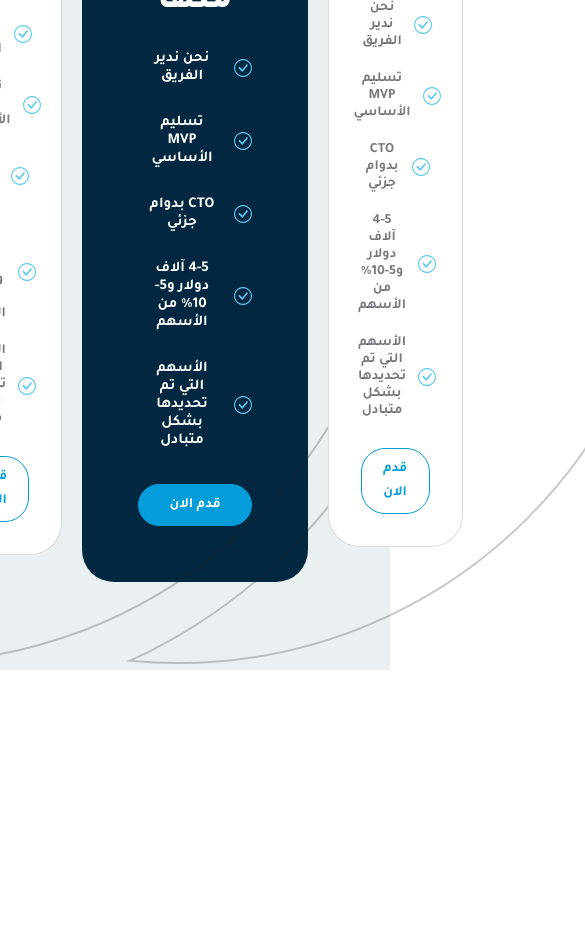
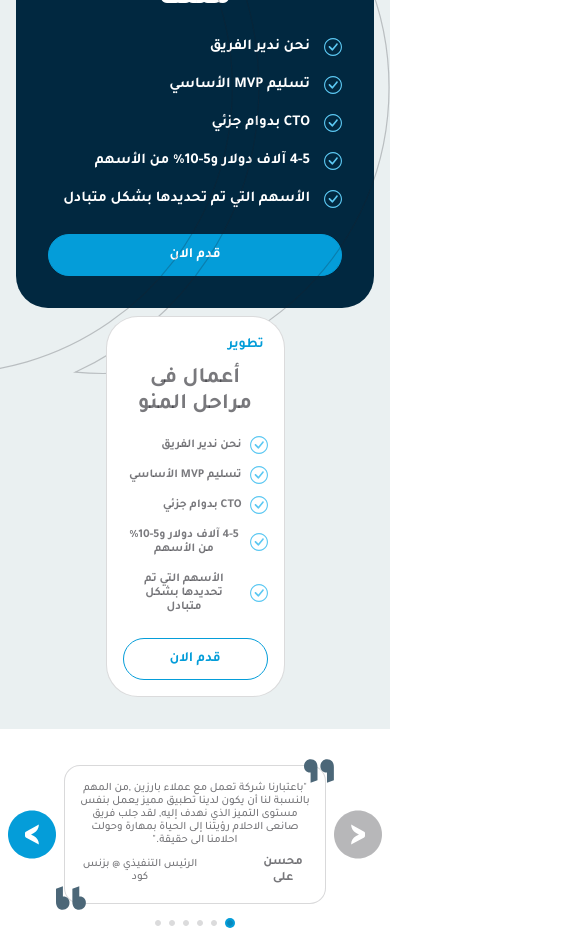
Before and after one commit to mosayed40/Dream-makers, a React (Vite) app: page / in a window 390 px wide. Shown: the part 4880-5820 px from the top of the page, 585 px wide, since content can reach past the window. Before the commit the page ends 5550 px from the top, so only its background shows below. Built offline with nearby package versions, Linux system fonts and the light colour scheme.

Commit message:
AboutTheCompany

```diff
--- a/src/comp/Home-page/AboutTheCompany.jsx
+++ b/src/comp/Home-page/AboutTheCompany.jsx
@@ -2,10 +2,10 @@ import styles from "./AboutTheCompany.module.css";
 
 export default function AboutTheCompany() {
   return (
+    <div className={styles.TheCompany}>
+      <img src="assets/icons/AboutTheCompany/Button-left.svg" />
       <div className={styles.container}>
-      <img src="assets/icons/AboutTheCompany/Button-left.svg" />
-      <div className={styles.section}>
-        <div>
+        <div className={styles.textContainer}>
           <img
             src="assets/icons/AboutTheCompany/icon-top-right.svg"
             className={styles.img1}
@@ -16,27 +16,35 @@ export default function AboutTheCompany() {
           />
           <p>
             "باعتبارنا شركة تعمل مع عملاء بارزين ,من المهم بالنسبة لنا أن يكون
-            لدينا تطبيق مميز يعمل بنفس مستوى
-            <br /> التميز الذي نهدف إليه, لقد جلب فريق صانعى الاحلام رؤيتنا إلى
-            الحياة بمهارة وحولت احلامنا الى حقيقة."
+            لدينا تطبيق مميز يعمل بنفس مستوى التميز الذي نهدف إليه, لقد جلب فريق
+            صانعى الاحلام رؤيتنا إلى الحياة بمهارة وحولت احلامنا الى حقيقة."
           </p>
-          <section>
-            <h4>محسن على</h4>
+          <div className={styles.profile}>
+            <h4 className={styles.name}>محسن على</h4>
             <p>الرئيس التنفيذي @ بزنس كود</p>
-          </section>
           </div>
-        <section
+        </div>
+        <center
           style={{
-            // background: "red",
             display: "flex",
             gap: "8px",
-
             position: "absolute",
             bottom: "-20px",
             left: "50%",
             transform: "translateX(-50%)",
           }}
         >
+          <Icons />
+        </center>
+      </div>
+      <img src="assets/icons/AboutTheCompany/Button-right.svg" />
+    </div>
+  );
+}
+
+function Icons() {
+  return (
+    <>
       <img src="assets/icons/AboutTheCompany/Button - Go to testimonial 2.svg" />
       <img src="assets/icons/AboutTheCompany/Button - Go to testimonial 2.svg" />
       <img src="assets/icons/AboutTheCompany/Button - Go to testimonial 2.svg" />
@@ -50,9 +58,6 @@ export default function AboutTheCompany() {
           borderRadius: "50%",
         }}
       />
-        </section>
-      </div>
-      <img src="assets/icons/AboutTheCompany/Button-right.svg" />
-    </div>
+    </>
   );
 }
--- a/src/comp/Home-page/AboutTheCompany.module.css
+++ b/src/comp/Home-page/AboutTheCompany.module.css
@@ -1,15 +1,14 @@
-.container {
-  padding: 150px 60px;
+.TheCompany {
+  padding: 100px 60px;
   display: flex;
   gap: 10px;
 }
-.section {
+.container {
   padding: 8px 88px;
   width: 90%;
   position: relative;
 }
-.section div {
-  border: 1px solid #000;
+.textContainer {
   direction: rtl;
   display: flex;
   padding: 56px 24px 32px 24px;
@@ -22,13 +21,15 @@
   opacity: 0.7;
   background: #fff;
 }
-.section div p {
+
+.textContainer p {
   color: #202026de;
   text-align: center;
   font-size: 22px;
   font-style: normal;
   font-weight: 500;
 }
+
 .img1 {
   position: absolute;
   top: 0;
@@ -39,15 +40,48 @@
   bottom: 0;
   left: 66px;
 }
-.section div section {
+.profile {
   display: flex;
   gap: 50px;
-  justify-content: center;
   text-align: center;
   align-items: center;
+  justify-content: center;
 }
-.section div section h4 {
+.name {
   font-size: 24px;
   font-weight: 600;
   color: #202026de;
 }
+@media screen and (max-width: 768px) {
+  .TheCompany {
+    padding: 32px 8px;
+    gap: 0px;
+  }
+  .container {
+    padding: 4px 8px;
+    width: 100%;
+  }
+  .textContainer {
+    padding: 16px 12px;
+    gap: 8px;
+    border-radius: 16px;
+  }
+  .textContainer p {
+    font-size: 0.7em;
+  }
+  .img1 {
+    width: 30px;
+    height: 30px;
+    top: -5px;
+    right: 0;
+  }
+  .img2 {
+    width: 30px;
+    height: 30px;
+    bottom: -5px;
+    left: 0;
+  }
+  .name {
+    font-size: 0.8em;
+  }
+}
--- a/src/comp/Home-page/ProjectPricingExamples.jsx
+++ b/src/comp/Home-page/ProjectPricingExamples.jsx
@@ -1,45 +1,17 @@
+import ComponentAddress from "../component address";
 import styles from "./ProjectPricingExamples.module.css";
 
 export default function ProjectPricingExamples() {
   return (
     <div className={styles.projectPricingExamples}>
-      <div className={styles.container}>
-        <img src="/assets/icons/icon/Layer.svg" />
-        <h2>
-          <span>تسعير المشاريع </span>بعض الامثلة علي
-        </h2>
-      </div>
+      <ComponentAddress title={"بعض الاممثلة علي تسعير المشاريع"} />
       <p>
         يقدم كل مشروع شريك متطلبات مميزة؛ ,لا يوجد اثنان متشابهان، مما يجعل من
         الصعب تقديم تقديرات دون تخطيط شامل. ,أدناه، نحن <br />
         الخطوط العريضة لمختلف, استراتيجيات التنمية التي نستخدمها كأمثلة.
       </p>
       <div className={styles.models}>
-        <div className={styles.MiniatureModel}>
-          <p >نموذج مصغر</p>
-          <h5>أعمال فى مراحل الانشاء</h5>
-          <div>
-            <img src="/assets/icons/inputIcon.svg" />
-            <p>نحن ندير الفريق</p>
-          </div>
-          <div>
-            <img src="/assets/icons/inputIcon.svg" />
-            <p>تسليم MVP الأساسي</p>
-          </div>
-          <div>
-            <img src="/assets/icons/inputIcon.svg" />
-            <p>CTO بدوام جزئي</p>
-          </div>
-          <div>
-            <img src="/assets/icons/inputIcon.svg" />
-            <p>4-5 آلاف دولار و5-10% من الأسهم</p>
-          </div>
-          <div>
-            <img src="/assets/icons/inputIcon.svg" />
-            <p> الأسهم التي تم تحديدها بشكل متبادل </p>
-          </div>
-          <button className={styles.button}>قدم الان</button>
-        </div>
+        <MiniatureModel />
         <div className={styles.MasterModel}>
           <p>نموذج كامل</p>
           <h5>أعمال تم التحقق منها</h5>
@@ -65,9 +37,19 @@ export default function ProjectPricingExamples() {
           </div>
           <button className={styles.button}>قدم الان</button>
         </div>
-
+        <MiniatureModel />
+        <img
+          src="/assets/images/photos/Group 3.svg"
+          className={styles.backgroundImg}
+        />
+      </div>
+    </div>
+  );
+}
+function MiniatureModel() {
+  return (
     <div className={styles.MiniatureModel}>
-          <p >تطوير</p>
+      <p>تطوير</p>
       <h5>أعمال فى مراحل المنو</h5>
       <div>
         <img src="/assets/icons/inputIcon.svg" />
@@ -91,12 +73,5 @@ export default function ProjectPricingExamples() {
       </div>
       <button className={styles.button}>قدم الان</button>
     </div>
-
-        <img
-          src="/assets/images/photos/Group 3.svg"
-          className={styles.backgroundImg}
-        />
-      </div>
-    </div>
   );
 }
--- a/src/comp/Home-page/ProjectPricingExamples.module.css
+++ b/src/comp/Home-page/ProjectPricingExamples.module.css
@@ -8,26 +8,31 @@
   display: flex;
   justify-content: center;
   align-items: center;
-  gap: 20px;
+  gap: 16px;
 }
-.container {
-  display: flex;
-  direction: rtl;
-  justify-content: center;
-  align-items: center;
-  font-size: 30px;
-  gap: 20px;
+@media screen and (max-width: 768px) {
+  .projectPricingExamples {
+    padding: 32px 16px;
+  }
+  .models {
+    flex-direction: column;
+    gap: 8px;
+  }
+  .backgroundImg {
+    height: 20%;
+    width: 100%;
+  }
+  .MiniatureModel {
+    width: 80%;
+  }
 }
-.container h2 span {
-  font-weight: 400;
-  color: #00000099;
-}
+
 .projectPricingExamples p {
-  margin: 22px;
+  margin: 24px;
   color: #20202699;
 }
 .backgroundImg {
-  height: 70%;
+  height: 60%;
   position: absolute;
   left: 0;
   z-index: 1;
@@ -36,19 +41,32 @@
 /* ***************** */
 .MiniatureModel {
   display: flex;
-  direction: rtl;
   width: 50%;
-  padding: 32px;
+  padding: 16px;
   flex-direction: column;
   justify-content: center;
-  align-items: center;
+  align-items: end;
   border-radius: 32px;
   background: #fff;
   border: 1px solid #20202629;
-  gap: 12px;
+  gap: 8px;
   z-index: 2;
 }
 
+.MiniatureModel div {
+  display: flex;
+  direction: rtl;
+  text-align: center;
+  justify-content: center;
+  align-items: center;
+  gap: 4px;
+}
+
+.MiniatureModel div p {
+  margin: 4px;
+  font-size: 12px;
+  color: #20202699;
+}
 .MiniatureModel p {
   font-size: 14px;
   font-weight: 700;
@@ -56,7 +74,7 @@
   margin: 4px;
 }
 .MiniatureModel h5 {
-  font-size: 24px;
+  font-size: 22px;
   color: #20202699;
   margin-bottom: 8px;
 }
@@ -65,11 +83,11 @@
 .MasterModel {
   width: 100%;
   display: flex;
-  padding: 56px;
+  padding: 32px;
   flex-direction: column;
   justify-content: center;
   align-items: flex-start;
-  gap: 16px;
+  gap: 8px;
   background: #012840;
   border-radius: 32px;
   direction: rtl;
@@ -106,19 +124,7 @@
   align-items: center;
   gap: 8px;
 }
-.MiniatureModel div {
-  display: flex;
-  direction: rtl;
-  text-align: center;
-  justify-content: center;
-  align-items: center;
-  gap: 8px;
-}
-.MiniatureModel div p {
-  margin: 4px;
-  font-size: 14px;
-  color: #20202699;
-}
+
 .button {
   width: 100%;
   color: #049dd9;
--- a/src/pages/Home.jsx
+++ b/src/pages/Home.jsx
@@ -17,7 +17,7 @@ export default function Home() {
       <LatestProject />
       <Add />
       <ProjectPricingExamples />
-      {/* <AboutTheCompany /> */}
+      <AboutTheCompany />
       {/* <LatestArticles /> */}
     </div>
   );
```
Lines whose indentation alone changed are shown as unchanged.
